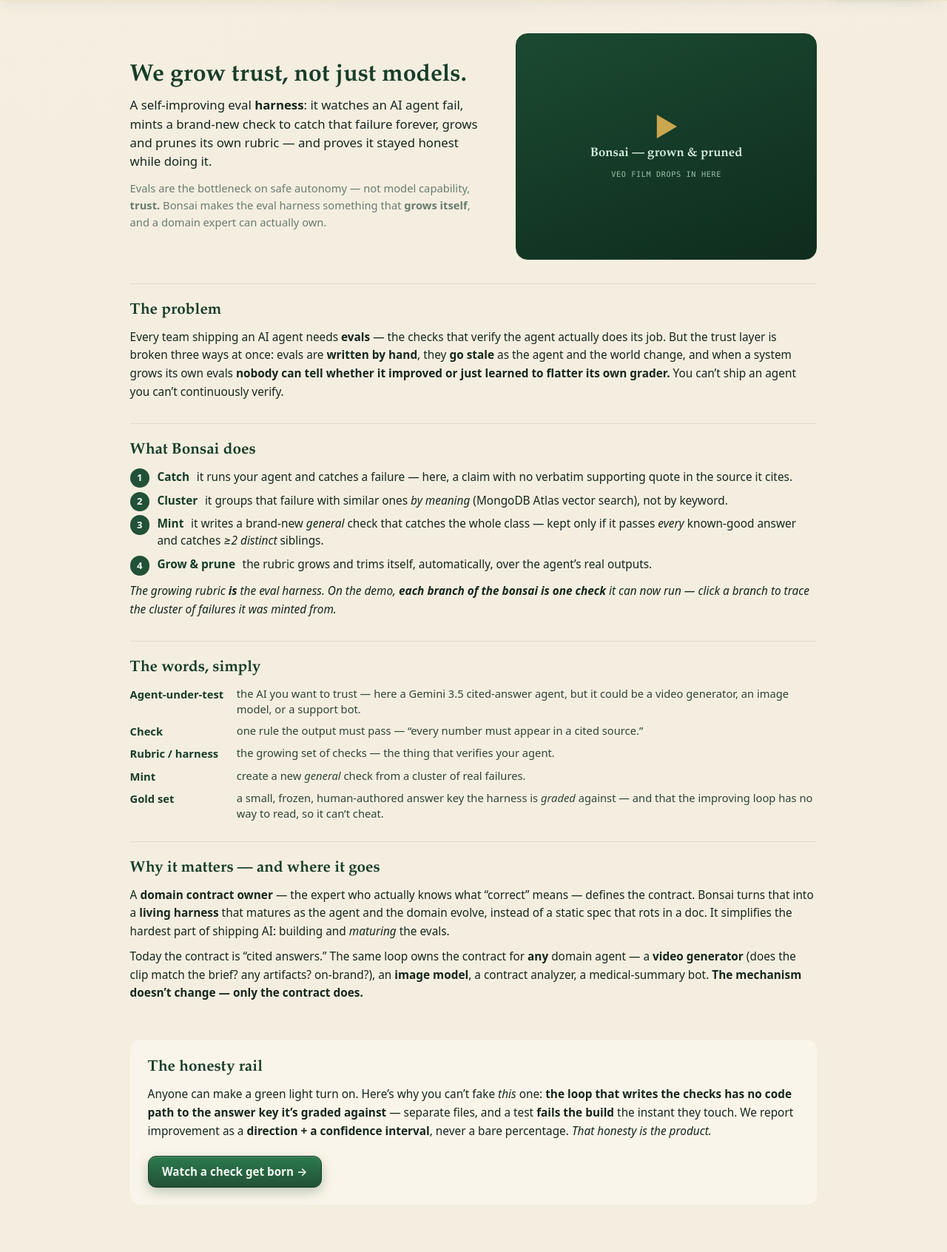
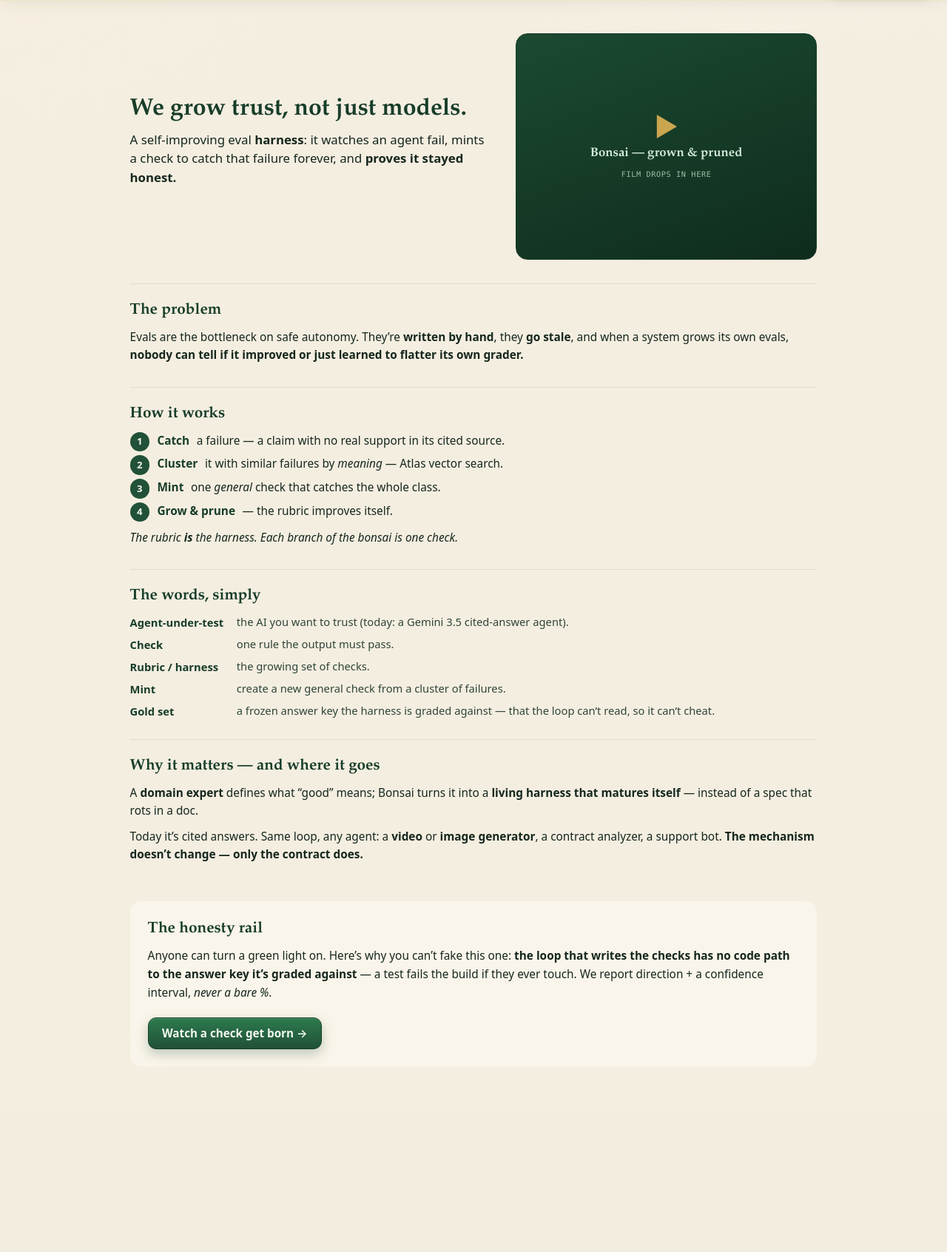
Before and after one commit to enturesting/bonsai, a FastAPI app: page /about in a window 1280 px wide. Shown: the part 67-1759 px from the top of the page at 74% size. After the commit the page ends 1495 px from the top, so only its background shows below. Run offline with FastAPI, Linux system fonts and the light colour scheme.

Commit message:
web: tighten the /about page — ~40% less prose, scannable, Veo slot prominent
Trimmed every section to the essentials (problem = 1 line, how-it-works = 4 short steps, glossary tightened, where-it-goes = 2 lines, honesty rail = 2 sentences). Veo film slot kept prominent in the hero for the bonsai clip.

Co-Authored-By: Claude Opus 4.8 (1M context) <noreply@anthropic.com>

```diff
--- a/web/templates/about.html
+++ b/web/templates/about.html
@@ -23,54 +23,53 @@
     <section class="about-hero">
       <div class="about-hero-text">
         <p class="about-motto">We grow trust, not just models.</p>
-        <p class="about-sub">A self-improving eval <strong>harness</strong>: it watches an AI agent fail, mints a brand-new check to catch that failure forever, grows and prunes its own rubric &mdash; and proves it stayed honest while doing it.</p>
-        <p class="about-oneline">Evals are the bottleneck on safe autonomy &mdash; not model capability, <strong>trust.</strong> Bonsai makes the eval harness something that <strong>grows itself</strong>, and a domain expert can actually own.</p>
+        <p class="about-sub">A self-improving eval <strong>harness</strong>: it watches an agent fail, mints a check to catch that failure forever, and <strong>proves it stayed honest.</strong></p>
       </div>
       <div class="about-hero-visual">
         <div class="veo-slot" role="img" aria-label="Bonsai growing and being pruned (film)">
           <span class="veo-play">&#9654;</span>
           <span class="veo-label">Bonsai &mdash; grown &amp; pruned</span>
-          <span class="veo-note">Veo film drops in here</span>
+          <span class="veo-note">film drops in here</span>
         </div>
       </div>
     </section>
 
     <section class="about-block">
       <h2>The problem</h2>
-      <p>Every team shipping an AI agent needs <strong>evals</strong> &mdash; the checks that verify the agent actually does its job. But the trust layer is broken three ways at once: evals are <strong>written by hand</strong>, they <strong>go stale</strong> as the agent and the world change, and when a system grows its own evals <strong>nobody can tell whether it improved or just learned to flatter its own grader.</strong> You can&rsquo;t ship an agent you can&rsquo;t continuously verify.</p>
+      <p>Evals are the bottleneck on safe autonomy. They&rsquo;re <strong>written by hand</strong>, they <strong>go stale</strong>, and when a system grows its own evals, <strong>nobody can tell if it improved or just learned to flatter its own grader.</strong></p>
     </section>
 
     <section class="about-block">
-      <h2>What Bonsai does</h2>
+      <h2>How it works</h2>
       <ol class="about-steps">
-        <li><span class="step-k">Catch</span> it runs your agent and catches a failure &mdash; here, a claim with no verbatim supporting quote in the source it cites.</li>
-        <li><span class="step-k">Cluster</span> it groups that failure with similar ones <em>by meaning</em> (MongoDB Atlas vector search), not by keyword.</li>
-        <li><span class="step-k">Mint</span> it writes a brand-new <em>general</em> check that catches the whole class &mdash; kept only if it passes <em>every</em> known-good answer and catches <em>&ge;2 distinct</em> siblings.</li>
-        <li><span class="step-k">Grow &amp; prune</span> the rubric grows and trims itself, automatically, over the agent&rsquo;s real outputs.</li>
+        <li><span class="step-k">Catch</span> a failure &mdash; a claim with no real support in its cited source.</li>
+        <li><span class="step-k">Cluster</span> it with similar failures by <em>meaning</em> &mdash; Atlas vector search.</li>
+        <li><span class="step-k">Mint</span> one <em>general</em> check that catches the whole class.</li>
+        <li><span class="step-k">Grow &amp; prune</span> &mdash; the rubric improves itself.</li>
       </ol>
-      <p class="about-aside">The growing rubric <strong>is</strong> the eval harness. On the demo, <strong>each branch of the bonsai is one check</strong> it can now run &mdash; click a branch to trace the cluster of failures it was minted from.</p>
+      <p class="about-aside">The rubric <strong>is</strong> the harness. Each branch of the bonsai is one check.</p>
     </section>
 
     <section class="about-block">
       <h2>The words, simply</h2>
       <dl class="about-glossary">
-        <dt>Agent&#8209;under&#8209;test</dt><dd>the AI you want to trust &mdash; here a Gemini&nbsp;3.5 cited&#8209;answer agent, but it could be a video generator, an image model, or a support bot.</dd>
-        <dt>Check</dt><dd>one rule the output must pass &mdash; &ldquo;every number must appear in a cited source.&rdquo;</dd>
-        <dt>Rubric / harness</dt><dd>the growing set of checks &mdash; the thing that verifies your agent.</dd>
-        <dt>Mint</dt><dd>create a new <em>general</em> check from a cluster of real failures.</dd>
-        <dt>Gold set</dt><dd>a small, frozen, human&#8209;authored answer key the harness is <em>graded</em> against &mdash; and that the improving loop has no way to read, so it can&rsquo;t cheat.</dd>
+        <dt>Agent&#8209;under&#8209;test</dt><dd>the AI you want to trust (today: a Gemini&nbsp;3.5 cited&#8209;answer agent).</dd>
+        <dt>Check</dt><dd>one rule the output must pass.</dd>
+        <dt>Rubric / harness</dt><dd>the growing set of checks.</dd>
+        <dt>Mint</dt><dd>create a new general check from a cluster of failures.</dd>
+        <dt>Gold set</dt><dd>a frozen answer key the harness is graded against &mdash; that the loop can&rsquo;t read, so it can&rsquo;t cheat.</dd>
       </dl>
     </section>
 
     <section class="about-block">
       <h2>Why it matters &mdash; and where it goes</h2>
-      <p>A <strong>domain contract owner</strong> &mdash; the expert who actually knows what &ldquo;correct&rdquo; means &mdash; defines the contract. Bonsai turns that into a <strong>living harness</strong> that matures as the agent and the domain evolve, instead of a static spec that rots in a doc. It simplifies the hardest part of shipping AI: building and <em>maturing</em> the evals.</p>
-      <p>Today the contract is &ldquo;cited answers.&rdquo; The same loop owns the contract for <strong>any</strong> domain agent &mdash; a <strong>video generator</strong> (does the clip match the brief? any artifacts? on&#8209;brand?), an <strong>image model</strong>, a contract analyzer, a medical&#8209;summary bot. <strong>The mechanism doesn&rsquo;t change &mdash; only the contract does.</strong></p>
+      <p>A <strong>domain expert</strong> defines what &ldquo;good&rdquo; means; Bonsai turns it into a <strong>living harness that matures itself</strong> &mdash; instead of a spec that rots in a doc.</p>
+      <p>Today it&rsquo;s cited answers. Same loop, any agent: a <strong>video</strong> or <strong>image generator</strong>, a contract analyzer, a support bot. <strong>The mechanism doesn&rsquo;t change &mdash; only the contract does.</strong></p>
     </section>
 
     <section class="about-block about-moat">
       <h2>The honesty rail</h2>
-      <p>Anyone can make a green light turn on. Here&rsquo;s why you can&rsquo;t fake <em>this</em> one: <strong>the loop that writes the checks has no code path to the answer key it&rsquo;s graded against</strong> &mdash; separate files, and a test <strong>fails the build</strong> the instant they touch. We report improvement as a <strong>direction + a confidence interval</strong>, never a bare percentage. <em>That honesty is the product.</em></p>
+      <p>Anyone can turn a green light on. Here&rsquo;s why you can&rsquo;t fake this one: <strong>the loop that writes the checks has no code path to the answer key it&rsquo;s graded against</strong> &mdash; a test fails the build if they ever touch. We report direction + a confidence interval, <em>never a bare&nbsp;%</em>.</p>
       <a class="btn btn--run" href="/">Watch a check get born &rarr;</a>
     </section>
   </main>
```
